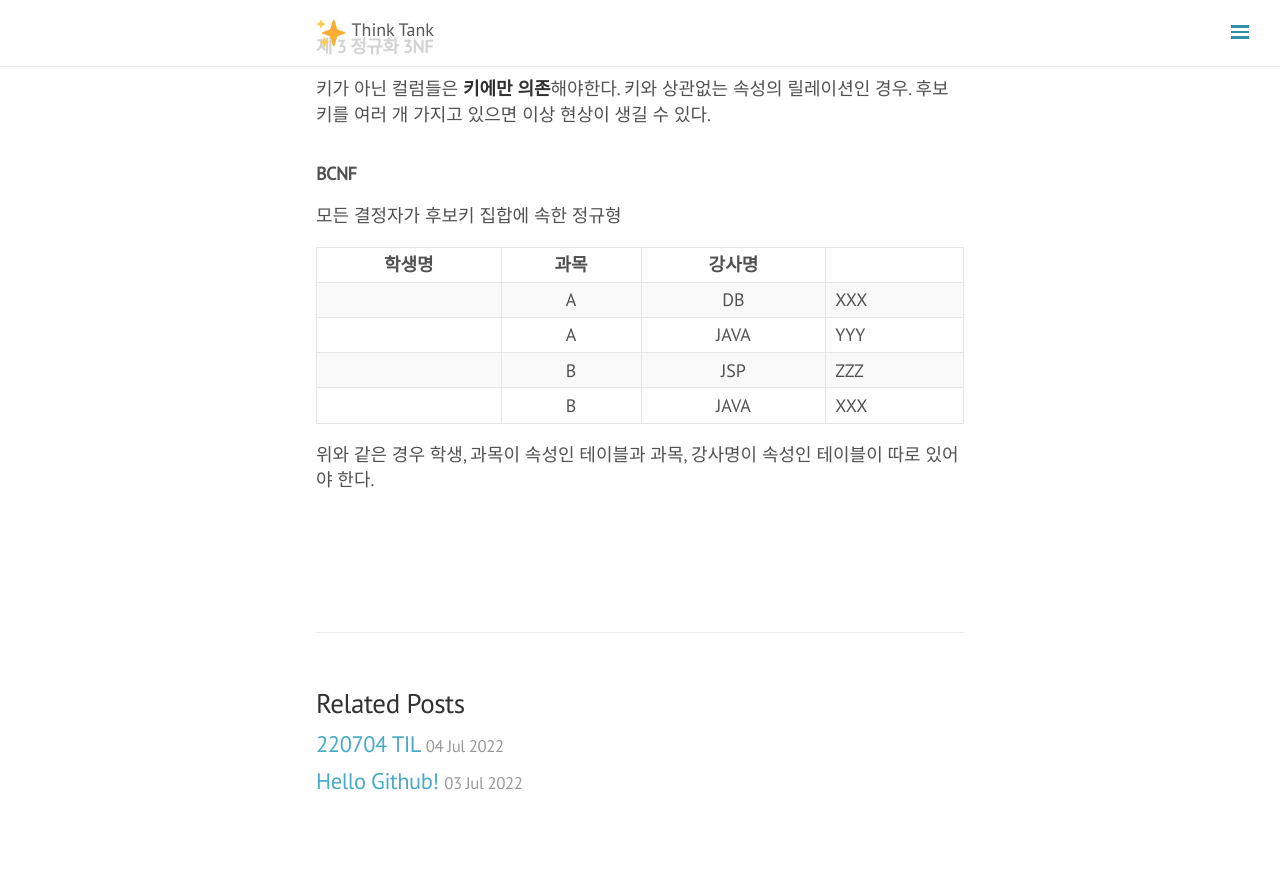
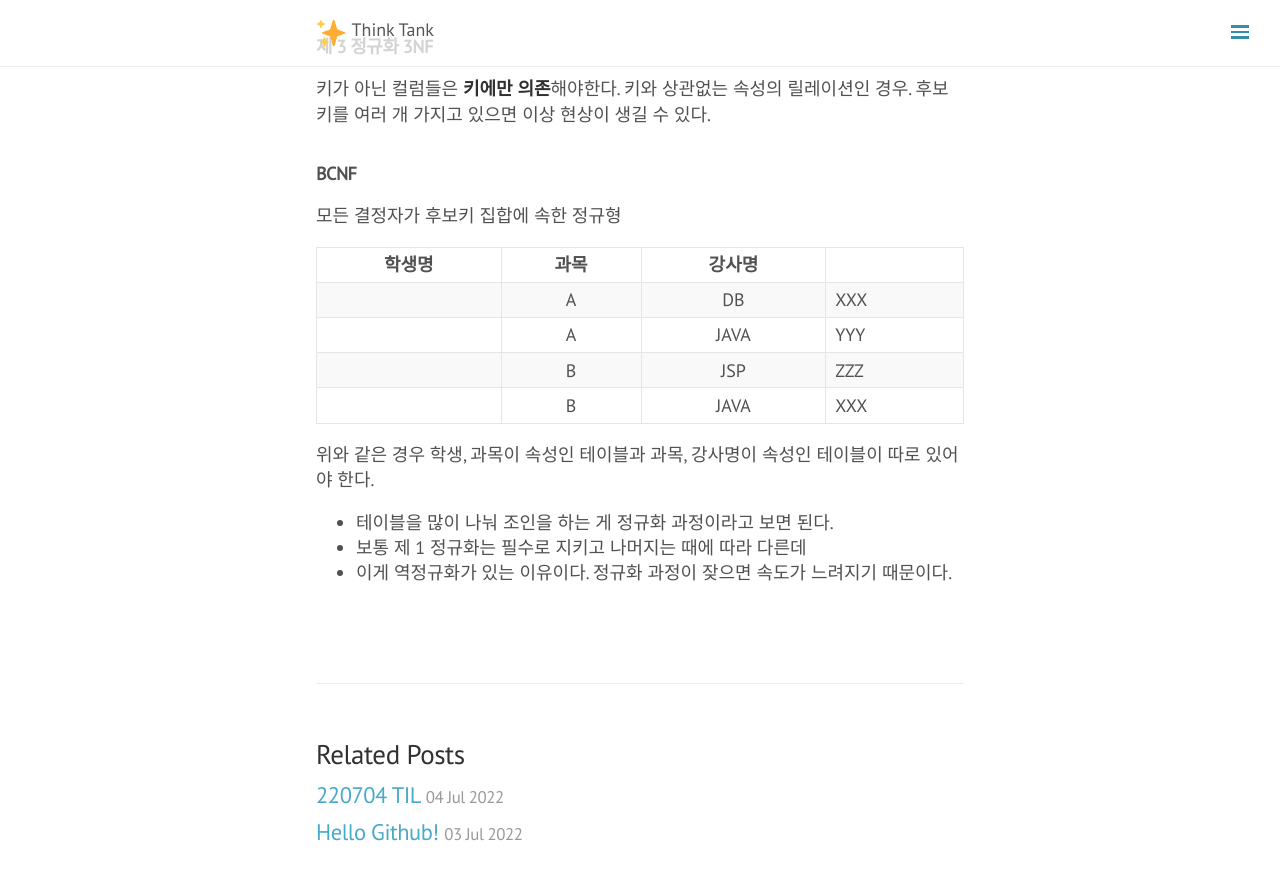
Before and after one commit to kizuc/kizuc.github.io, a Jekyll site: the page built from _posts/TIL/2022-07-05-TIL.md, in a window 1280 px wide and 900 px high, scrolled down 531 px. Shown: the top 880 px of the window. Built offline with Jekyll 4.4.1, drawn with Linux system fonts in a browser that asks for light colours; nearby versions of some CDN libraries; comment, search, counter and statistics services are not loaded; before the commit the page ends 1380 px from its top, so only the background shows below that.

Commit message:
2022-07-05 TIL

```diff
--- a/_posts/TIL/2022-07-05-TIL.md
+++ b/_posts/TIL/2022-07-05-TIL.md
@@ -37,5 +37,8 @@ date: 2022-07-05
 
 위와 같은 경우 학생, 과목이 속성인 테이블과 과목, 강사명이 속성인 테이블이 따로 있어야 한다.
 
+- 테이블을 많이 나눠 조인을 하는 게 정규화 과정이라고 보면 된다.
+- 보통 제 1 정규화는 필수로 지키고 나머지는 때에 따라 다른데
+- 이게 역정규화가 있는 이유이다. 정규화 과정이 잦으면 속도가 느려지기 때문이다.
 <br>
 <br>
```
